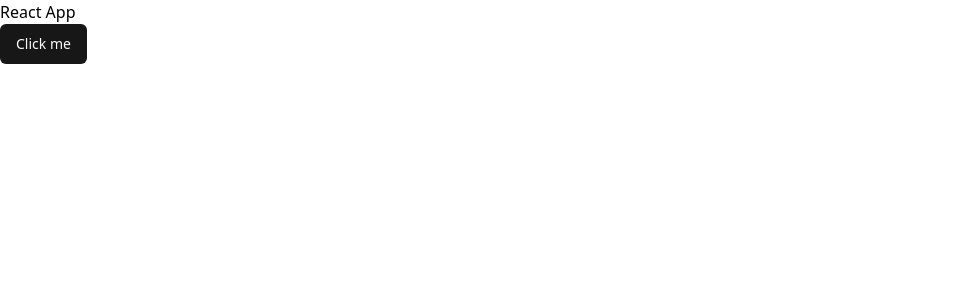
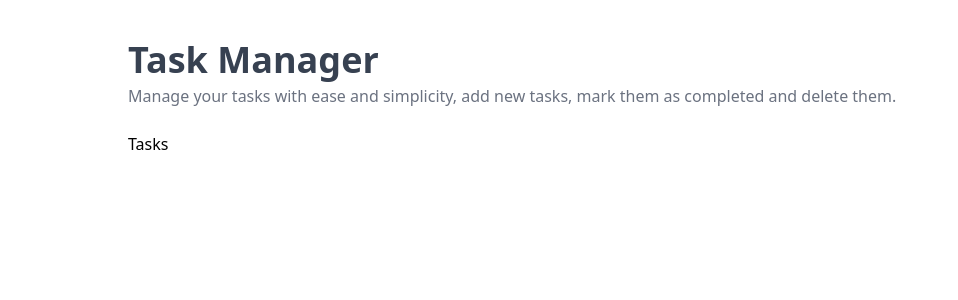
Before and after one commit to YerrouHamza/Task-Management-React, a React (Vite) app: page / in a window 1280 px wide. Shown: the top 300 px of the page, without its empty margins (0-958 px from the left). Built offline with nearby package versions, Linux system fonts and the light colour scheme.

Commit message:
created the main layout and fake data and types inside feature-based structure

```diff
--- a/src/App.tsx
+++ b/src/App.tsx
@@ -1,11 +1,10 @@
-import { Button } from "@/components/ui/button"
+import MainLayout from "./layout/mainLayout";
 
 function App() {
   return (
-    <div>
-      <h1>React App</h1>
-      <Button>Click me</Button>
-    </div>
+    <MainLayout>
+      <div>Tasks</div>
+    </MainLayout>
   )
 }
 
--- /dev/null
+++ b/src/features/tasks/fakeData.ts
@@ -0,0 +1,35 @@
+
+import { Task } from "@/features/tasks/type";
+
+export const defaultTasks: Task[] = [
+    {
+        id: 1,
+        todo: "Design Homepage UI",
+        status: "pending",
+        createdAt: new Date().toISOString(),
+    },
+    {
+        id: 2,
+        todo: "Fix login bug",
+        status: "pending",
+        createdAt: new Date().toISOString(),
+    },
+    {
+        id: 3,
+        todo: "Write unit tests",
+        status: "completed",
+        createdAt: new Date().toISOString(),
+    },
+    {
+        id: 4,
+        todo: "Update user profile page",
+        status: "pending",
+        createdAt: new Date().toISOString(),
+    },
+    {
+        id: 5,
+        todo: "Optimize database queries",
+        status: "pending",
+        createdAt: new Date().toISOString(),
+    }
+];
--- /dev/null
+++ b/src/features/tasks/type.ts
@@ -0,0 +1,8 @@
+export type TaskStatus = "pending" | "completed";
+
+export type Task = {
+  id: number;
+  todo: string;
+  status: TaskStatus;
+  createdAt: string;
+}
--- /dev/null
+++ b/src/layout/mainLayout.tsx
@@ -0,0 +1,13 @@
+import { ReactNode } from "react";
+
+export default function MainLayout({children}: {children: ReactNode}) {
+  return (
+    <main className="min-h-screen h-full w-full max-w-screen-lg mx-auto my-10 font-poppins">
+      <div className="w-full mb-6">
+        <h1 className="text-gray-700 text-4xl font-semibold mb-1">Task Manager</h1>
+        <p className="text-base text-gray-500">Manage your tasks with ease and simplicity, add new tasks, mark them as completed and delete them.</p>
+      </div>
+      {children}
+    </main>
+  )
+}
```
